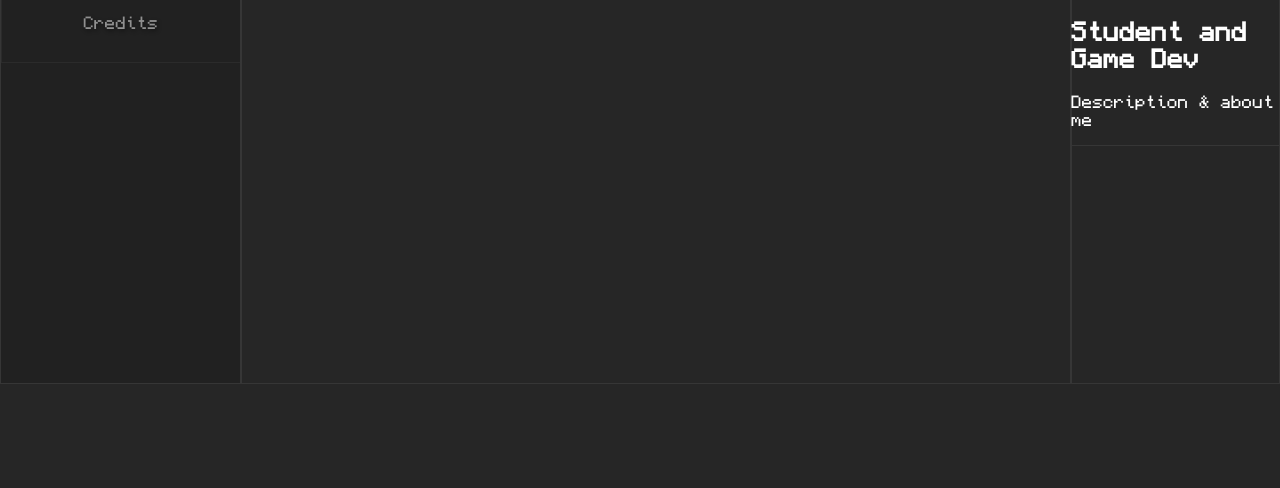
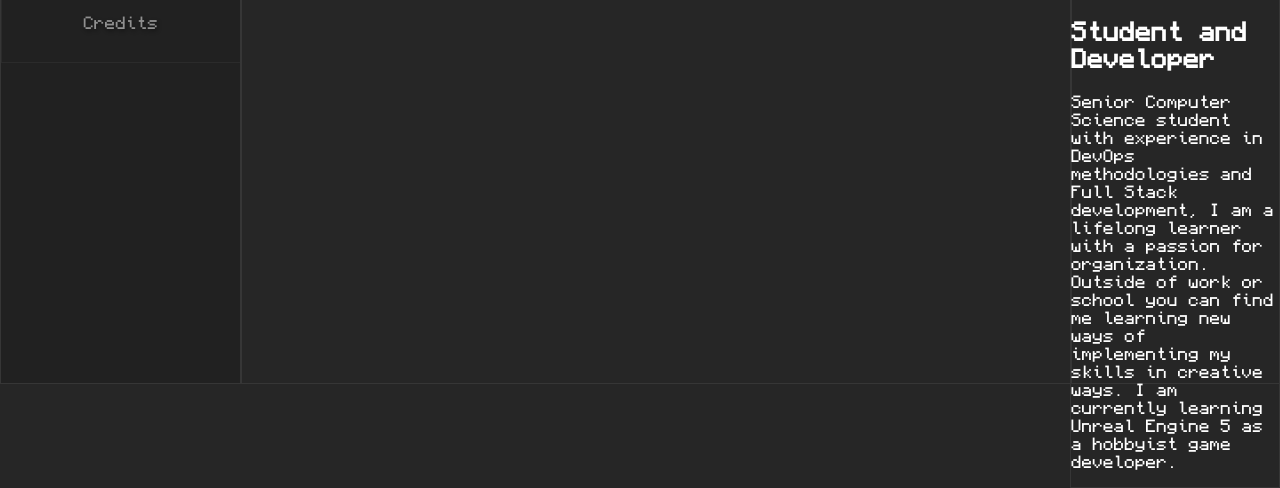
Before and after one commit to GitDeCarlos/gitdecarlos.github.io, a plain HTML site: page index.html in a window 1280 px wide. Shown: the part 418-906 px from the top of the page. Before the commit the page ends 802 px from the top, so only its background shows below. Drawn offline with Linux system fonts and the light colour scheme.

Commit message:
Updated bio and headline title

```diff
--- a/index.html
+++ b/index.html
@@ -50,8 +50,10 @@
      <div id="bio-image"></div>
      <div id="bio-text">
       <h1>Carlos Cruz</h1>
-      <h2>Student and Game Dev</h2>
-      <p>Description & about me</p>
+      <h2>Student and Developer</h2>
+      <p>Senior Computer Science student with experience in DevOps methodologies and Full Stack development, I am a lifelong
+      learner with a passion for organization. Outside of work or school you can find me learning new ways of implementing my
+      skills in creative ways. I am currently learning Unreal Engine 5 as a hobbyist game developer.</p>
      </div>
    </div>
   </div>
```
